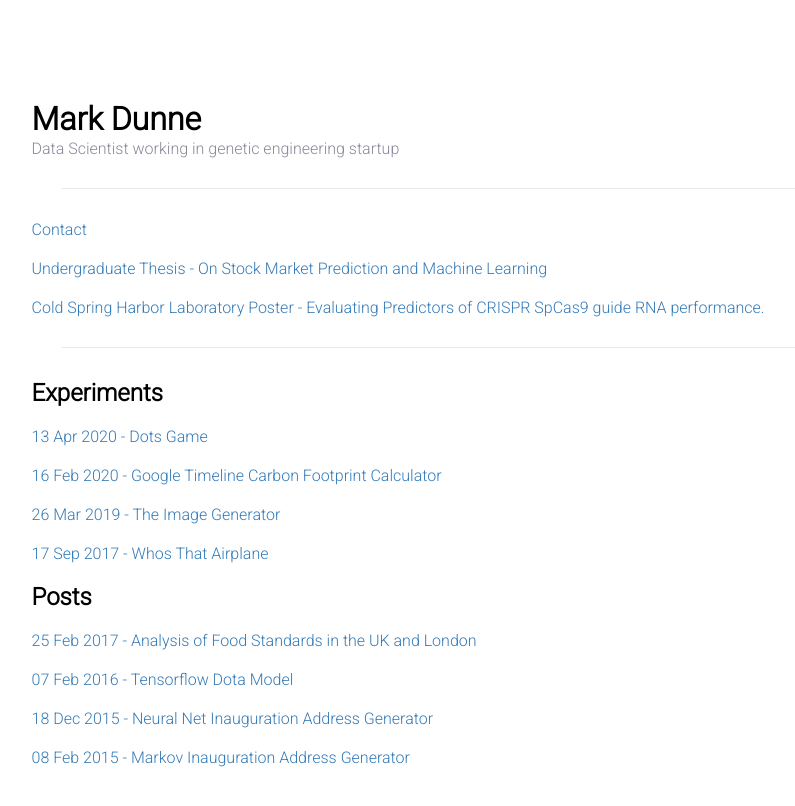
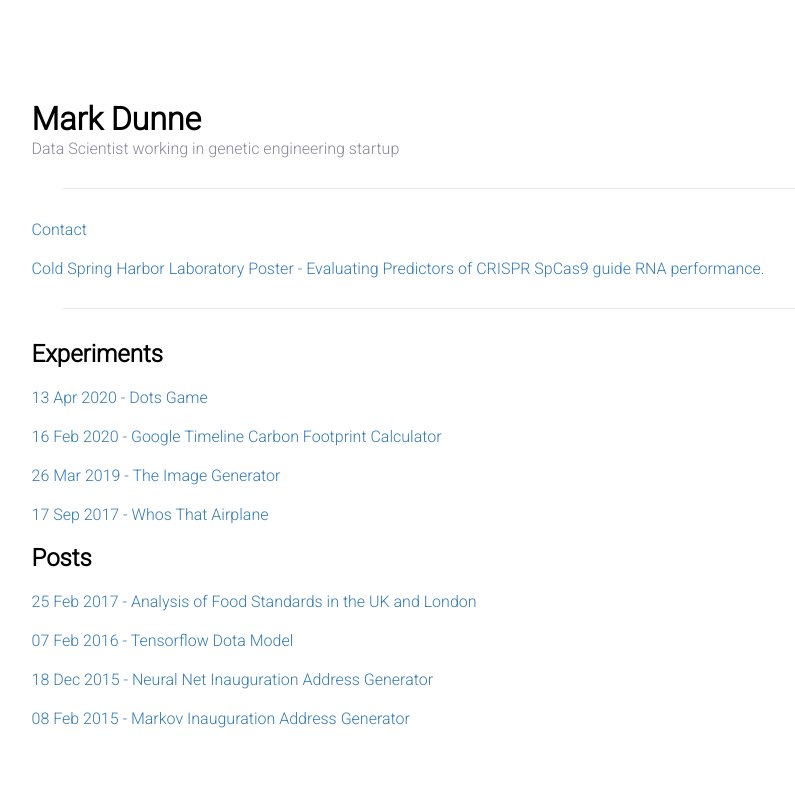
Before and after one commit to MarkDunne/markdunne.github.io, a Jekyll site: the page built from index.html, in a window 1280 px wide. Shown: the top 806 px of the page, without its empty margins (204-999 px from the left). Built offline with Jekyll 4.4.1, drawn with Linux system fonts in a browser that asks for light colours.

Commit message:
Update index.html

```diff
--- a/index.html
+++ b/index.html
@@ -14,9 +14,9 @@ title: Home
     <ul>
         <li><a href="mailto:markdunne02@gmail.com">Contact</a></li>
         <li>
-            <a href="/public/mark-dunne-stock-market-prediction.pdf">
+<!--             <a href="/public/mark-dunne-stock-market-prediction.pdf">
                 Undergraduate Thesis - On Stock Market Prediction and Machine Learning
-            </a>
+            </a> -->
         </li>
         <li>
             <a href="/public/cold_spring_harbor_poster.pdf">
```
